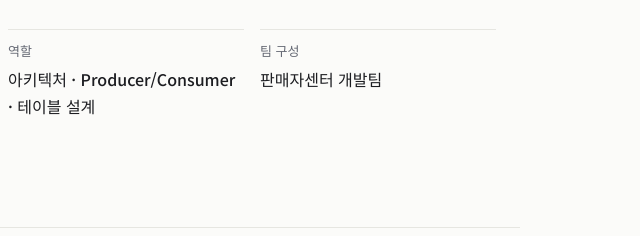
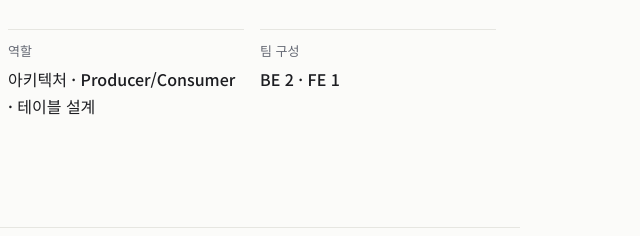
Before and after one commit to wondsn/portfolio, a plain HTML site: page projects/access-log.html in a window 1280 px wide. Shown: the part 352-588 px from the top of the page, 640-1280 px from the left. Drawn offline with nearby package versions, Linux system fonts and the light colour scheme.

Commit message:
Set access log team composition
Co-Authored-By: Claude Opus 5.5 <noreply@anthropic.com>

```diff
--- a/projects/access-log.html
+++ b/projects/access-log.html
@@ -34,7 +34,7 @@
         <div><dt>기간</dt><dd>2026.01 — 2026.07</dd></div>
         <div><dt>소속</dt><dd>지마켓</dd></div>
         <div><dt>역할</dt><dd>아키텍처 · Producer/Consumer · 테이블 설계</dd></div>
-        <div><dt>팀 구성</dt><dd>판매자센터 개발팀</dd></div>
+        <div><dt>팀 구성</dt><dd>BE 2 · FE 1</dd></div>
       </dl>
       <div class="tags"><span>Java</span><span>Spring Boot</span><span>MSSQL</span><span>MongoDB</span><span>Kafka</span></div>
     </section>
```
